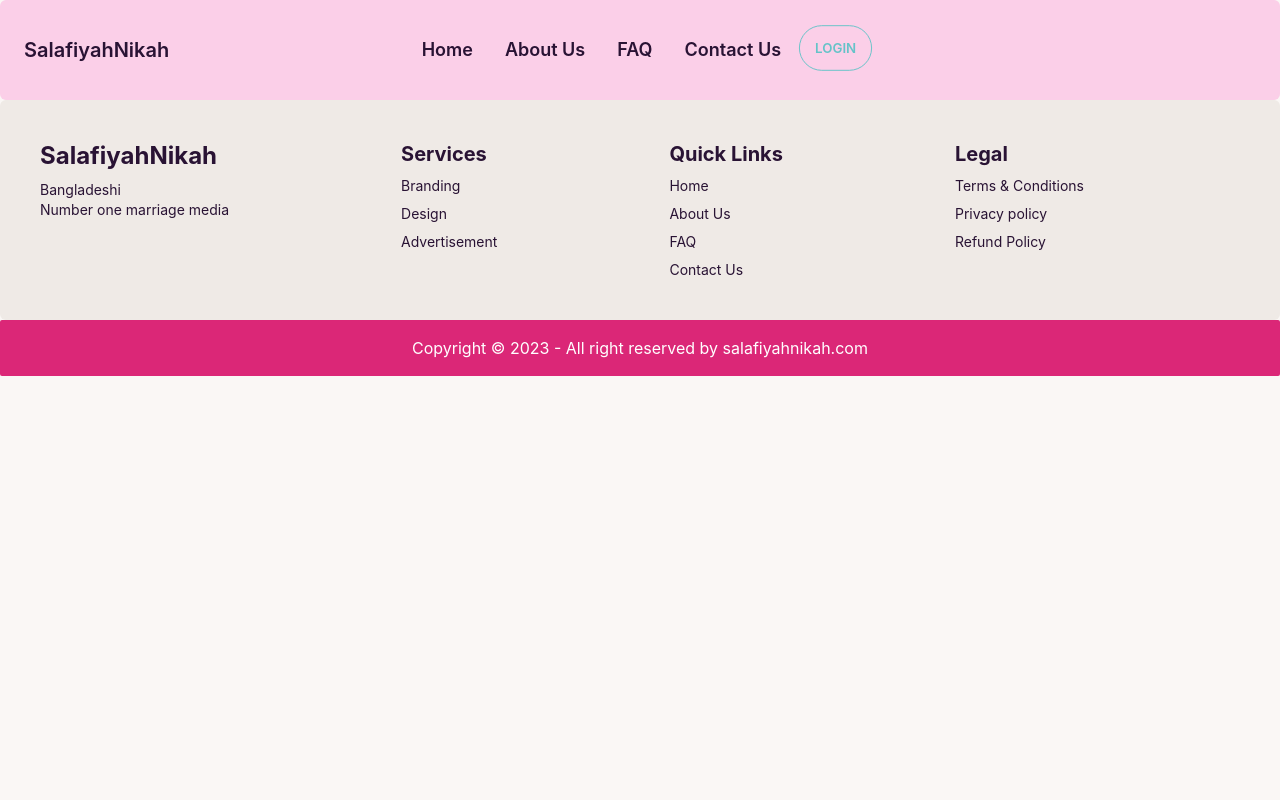
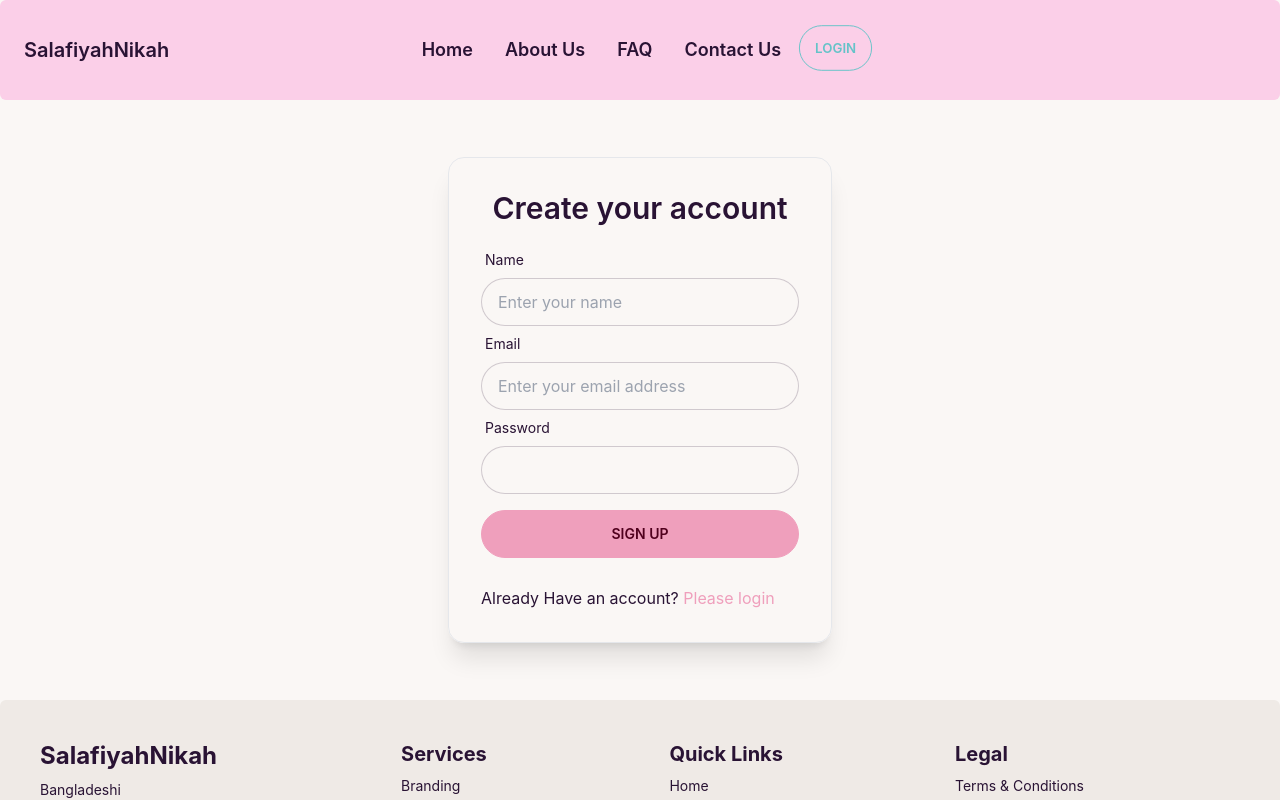
Before and after one commit to minjurRahman/marriage-media-client, a React (Create React App) app: page /signup in a window 1280 px wide. Shown: the top 800 px of the page. Built offline with nearby package versions, Linux system fonts and the light colour scheme; no server answers.

Commit message:
integrate signup and login

```diff
--- a/src/Pages/FAQ/test.js
+++ /dev/null
@@ -1,18 +0,0 @@
-import { useState } from "react";
-
-export default function Hello() {
-    const [count, setCount] = useState(0);
-
-    const increment = () => {
-        setCount((prevCount) => prevCount + 1);
-    };
-
-    return (
-        <div>
-            <p>{count}</p>
-            <div>
-                <button onClick={increment()}>Increment</button>
-            </div>
-        </div>
-    );
-}
--- a/src/Pages/Login/Login.js
+++ b/src/Pages/Login/Login.js
@@ -79,12 +79,12 @@ const Login = () => {
                         {errors.password && <p className='text-red-600'>{errors.password?.message}</p>}
                     </div>
                     <input
-                        className='btn btn-outline btn-secondary my-4 w-full max-w-xs' value='Login' type="submit" />
+                        className='btn btn-secondary my-4 w-full max-w-xs' value='Login' type="submit" />
                     {loginError && <p className='text-red-600'>{loginError}</p>}
                 </form>
                 <p className='mt-3'>New to SalafiyahNikah? <Link className='text-accent' to='/signup'>Create new account</Link> </p>
                 <div className="divider">OR</div>
-                <button onClick={handleGoogleSignIn} className='btn btn-outline btn-secondary w-full'>CONTINUE WITH GOOGLE</button>
+                <button onClick={handleGoogleSignIn} className='btn btn-secondary w-full'>CONTINUE WITH GOOGLE</button>
             </div>
         </div>
     );
--- a/src/Pages/SignUp/SignUp.js
+++ b/src/Pages/SignUp/SignUp.js
@@ -1,9 +1,106 @@
-import React from 'react';
+import React, { useContext, useState } from 'react';
+import { useForm } from 'react-hook-form';
+import { toast } from 'react-hot-toast';
+import { Link, useNavigate } from 'react-router-dom';
+import { AuthContext } from '../../contexts/AuthProvider';
 
 const SignUp = () => {
+    const { register, handleSubmit, formState: { errors } } = useForm()
+    const { createUser, updateUser } = useContext(AuthContext)
+    const [signError, setSignUpError] = useState('')
+    // const [createdUserEmail, setCreatedUserEmail] = useState('')
+    // const [token] = useToken(createdUserEmail)
+    const navigate = useNavigate();
+
+    // if (token) {
+    //     navigate('/')
+    // }
+
+    const handleSignUp = data => {
+        console.log(data);
+        setSignUpError('')
+        createUser(data.email, data.password)
+            .then(result => {
+                const user = result.user;
+                console.log(user);
+                toast.success('User created successfully')
+                navigate('/')
+                const userInfo = {
+                    displayName: data.name
+                }
+                updateUser(userInfo)
+                    .then(() => {
+                        console.log('user updated');
+                        // toast.success('Profile Update successfully')
+                        // saveUser(data.name, data.email)
+                    })
+                    .catch(err => console.error('While updating user', err));
+            })
+            .catch(error => {
+                console.error('while creating user', error)
+                setSignUpError(error.message)
+            });
+    }
+
+    // const saveUser = (name, email) => {
+    //     const user = { name, email };
+    //     fetch('http://localhost:5000/users', {
+    //         method: 'POST',
+    //         headers: {
+    //             'content-type': 'application/json'
+    //         },
+    //         body: JSON.stringify(user)
+    //     })
+    //         .then(res => res.json())
+    //         .then(data => {
+    //             setCreatedUserEmail(email)
+    //         })
+    // }
+
     return (
-        <div>
-
+        <div className='h-[600px] flex justify-center items-center'>
+            <div className='p-8 card w-96 border shadow-xl'>
+                <h2 className='text-3xl font-semibold text-center mb-4'>Create your account</h2>
+                <form onSubmit={handleSubmit(handleSignUp)}>
+                    <div className="form-control w-full max-w-xs">
+                        <label className="label"> <span className="label-text">Name</span> </label>
+                        <input type='text'
+                            className='input input-bordered w-full max-w-xs'
+                            {...register("name", {
+                                required: 'Name is required'
+                            })}
+                            placeholder='Enter your name'
+                        />
+                        {errors.name && <p className='text-red-600'>{errors.name.message}</p>}
+                        <label className="label"> <span className="label-text">Email</span> </label>
+                        <input type='email'
+                            className='input input-bordered w-full max-w-xs'
+                            {...register("email", {
+                                required: 'Email is required'
+                            })}
+                            placeholder='Enter your email address'
+                        />
+                        {errors.email && <p className='text-red-600'>{errors.email.message}</p>}
+                    </div>
+                    <div className="form-control w-full max-w-xs">
+                        <label className="label"> <span className="label-text">Password</span></label>
+                        <input type='password'
+                            className='input input-bordered w-full max-w-xs'
+                            {...register("password", {
+                                required: 'Password is required',
+                                // pattern: { value: /(?=.*[A-Z])(?=.*[!@#$&*])(?=.*[0-9])/, message: "Password must have uppercase numbers and special characters" },
+                                minLength: { value: 6, message: 'Password must be 6 characters' }
+                            })}
+                        />
+                        {errors.password && <p className='text-red-600'>{errors.password.message}</p>}
+                    </div>
+                    <input className='btn btn-secondary my-4 w-full max-w-xs' value='Sign Up' type="submit" />
+                    {signError && <p className='text-red-600'>{signError}</p>}
+                </form>
+                <p className='mt-3'>Already Have an account? <Link className='text-secondary' to='/login'>Please login</Link> </p>
+                {/* <div className="divider">OR</div>
+                <button className='btn btn-secondary w-full'>CONTINUE WITH GOOGLE</button> */}
+            </div>
         </div>
     );
 };
```
